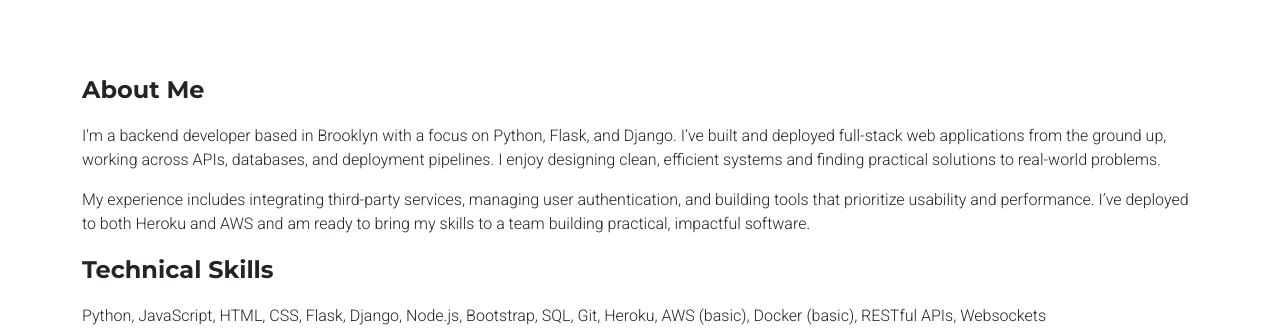
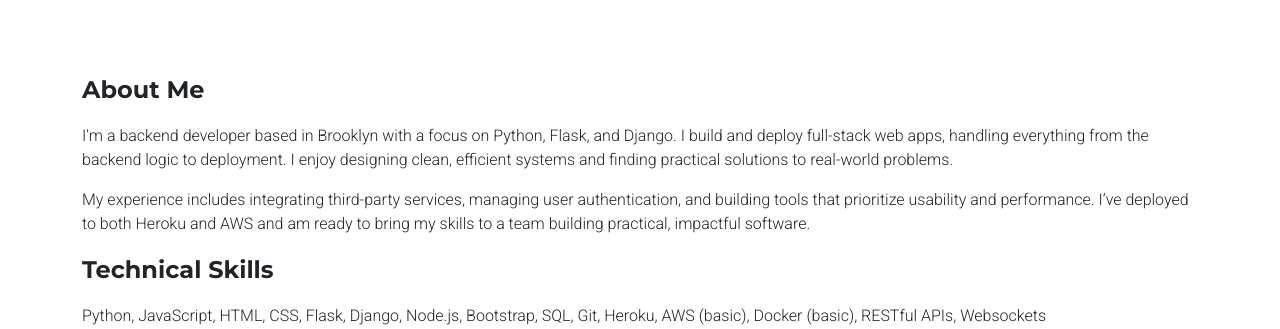
Before and after one commit to blakebrandon-hub/Portfolio-Website, a Flask app: page / in a window 1280 px wide. Shown: the part 84-413 px from the top of the page. Run offline with Flask 3, Linux system fonts and the light colour scheme; some libraries are stand-ins or nearby versions.

Commit message:
Update index.html

```diff
--- a/templates/index.html
+++ b/templates/index.html
@@ -62,7 +62,7 @@
 <div id="intro" class="container py-4 my-5 text-dark">
     <p style="font-family: 'Montserrat', sans-serif, serif; width: 100%; font-size: 1.5rem;"><strong>About Me</strong></p>
     <p class="lead mt-2"; width: 100%; style="font-size: 1rem;">
-    I'm a backend developer based in Brooklyn with a focus on Python, Flask, and Django. I’ve built and deployed full-stack web applications from the ground up, working across APIs, databases, and deployment pipelines. I enjoy designing clean, efficient systems and finding practical solutions to real-world problems.
+    I'm a backend developer based in Brooklyn with a focus on Python, Flask, and Django. I build and deploy full-stack web apps, handling everything from the backend logic to deployment. I enjoy designing clean, efficient systems and finding practical solutions to real-world problems.
     </p>
     <p class="lead mt-2" width: 100%; style="font-size: 1rem;">
     My experience includes integrating third-party services, managing user authentication, and building tools that prioritize usability and performance. I’ve deployed to both Heroku and AWS and am ready to bring my skills to a team building practical, impactful software.</p>
```
